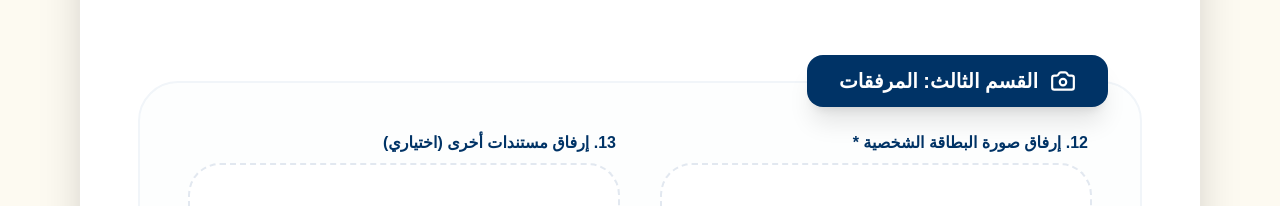
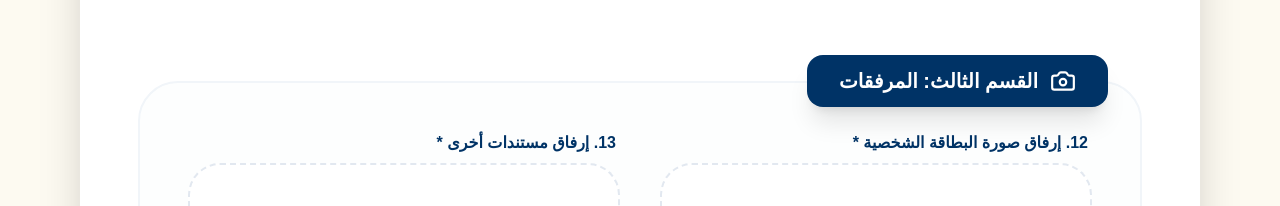
Before and after one commit to bebo698/kafr-shukar-complaints, a Next.js app: page / in a window 1280 px wide. Shown: the part 1620-1826 px from the top of the page. Built offline with nearby package versions, Linux system fonts and the light colour scheme.

Commit message:
تمام

```diff
--- a/app/page.tsx
+++ b/app/page.tsx
@@ -240,9 +240,9 @@ export default function ComplaintForm() {
                    </div>
                 </div>
                 <div className="space-y-3">
-                   <label className={labelClass}>13. إرفاق مستندات أخرى (اختياري)</label>
+                   <label className={labelClass}>13.    إرفاق مستندات أخرى *  </label>
                    <div className="relative group bg-white border-2 border-dashed border-slate-200 rounded-[2rem] p-10 text-center transition-all hover:border-[#003366]">
-                      <input type="file" name="complaintPhoto" accept="image/*" className="absolute inset-0 w-full h-full opacity-0 cursor-pointer z-10" />
+                      <input type="file" name="complaintPhoto" accept="image/*" required className="absolute inset-0 w-full h-full opacity-0 cursor-pointer z-10" />
                       <Upload className="mx-auto mb-3 text-slate-300 group-hover:text-[#003366]" size={40} />
                       <p className="font-bold text-[#003366]">اضغط هنا لرفع المستندات</p>
                    </div>
```
